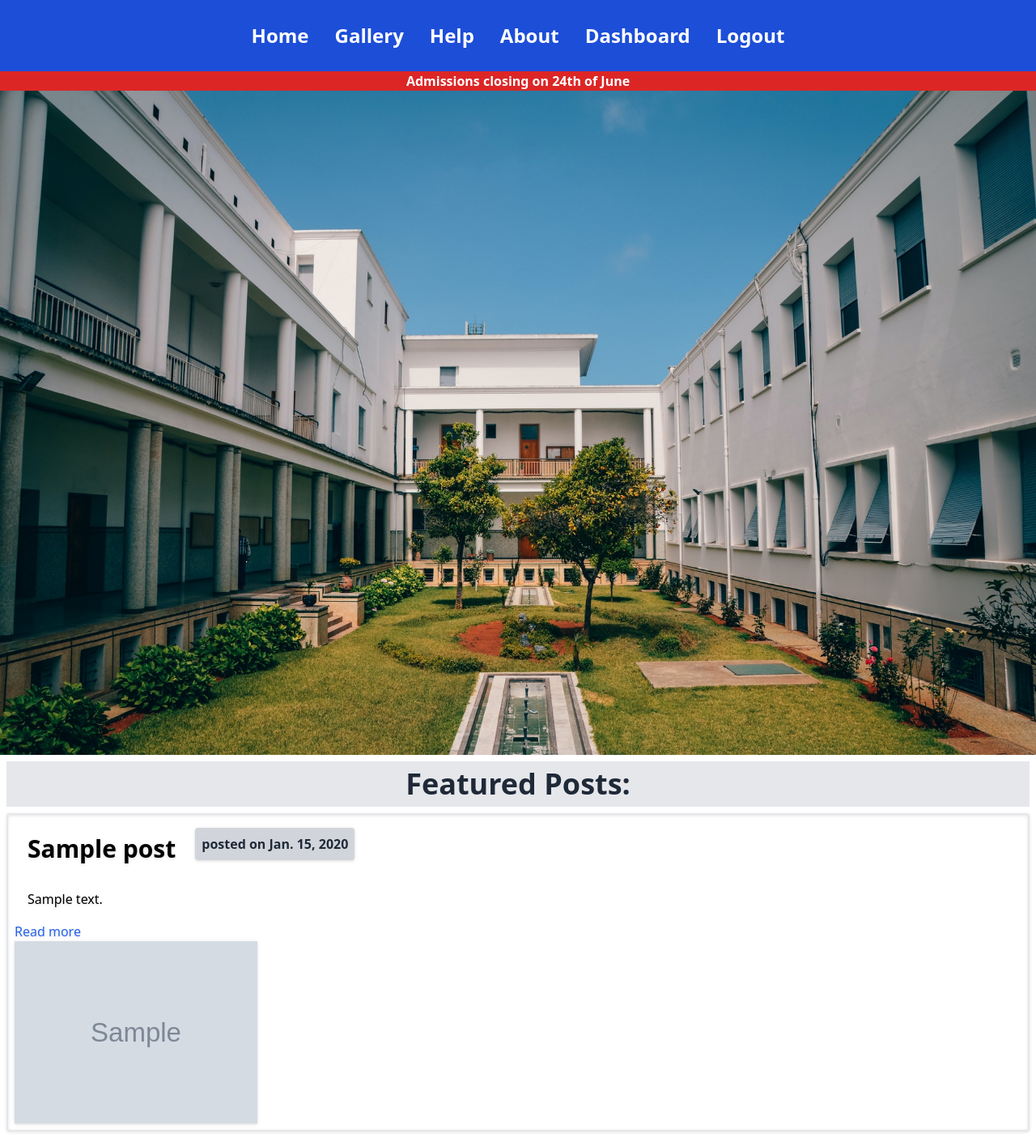
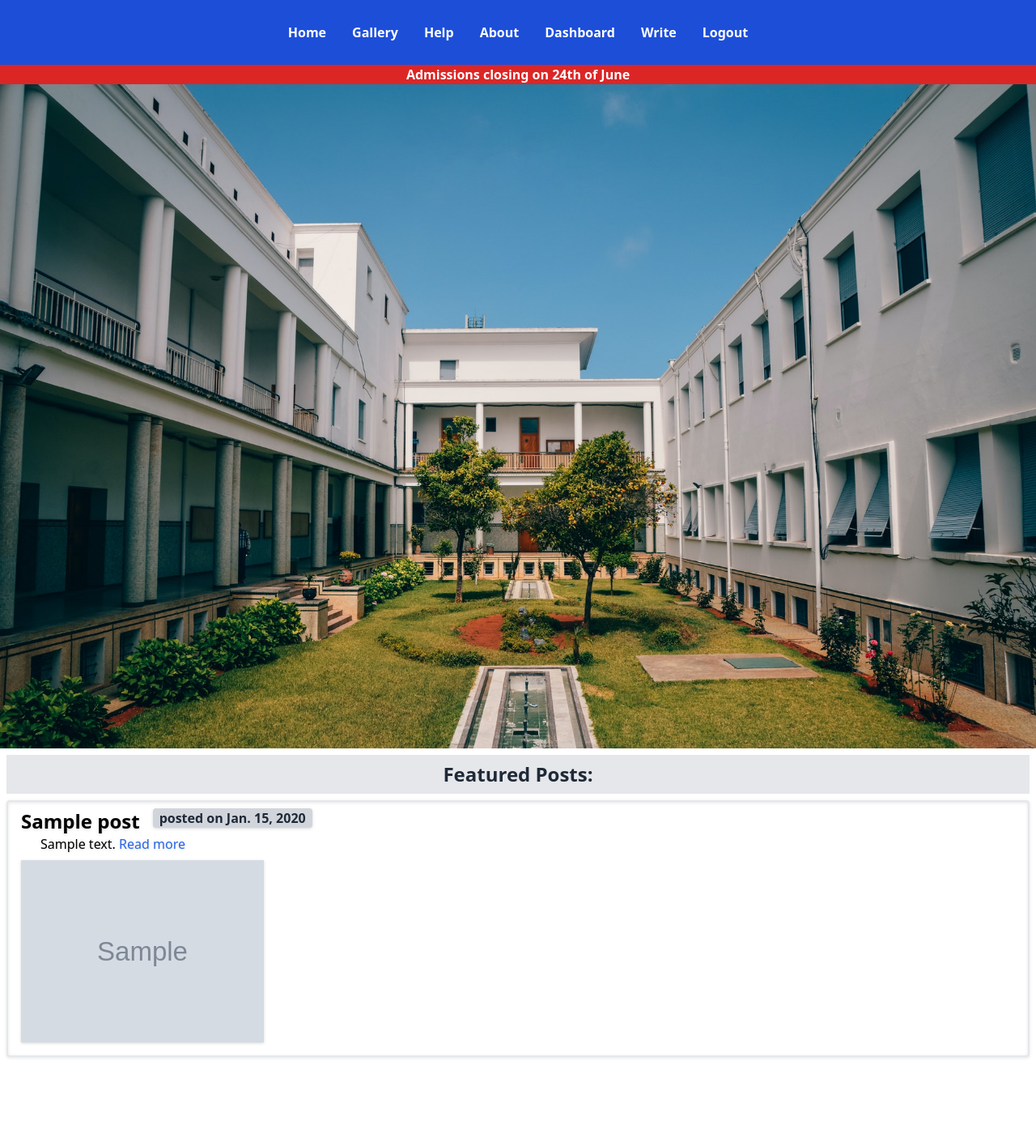
Before and after one commit to ryonistic/brimstone, a Django app: page / in a window 1280 px wide. Shown: the whole page at 81% size. After the commit the page ends 1306 px from the top, so only its background shows below. Run offline with Django 4.2, Linux system fonts and the light colour scheme; a user stored in the database is signed in; tables that the repository leaves empty hold one stand-in row (values such as "Sample post"); grey boxes marked "Sample" are stand-in pictures; some libraries are stand-ins or nearby versions.

Commit message:
fixed some padding on course list and login screen

```diff
--- a/brimstone/blog/views.py
+++ b/brimstone/blog/views.py
@@ -17,7 +17,7 @@ def createpost(request):
                 article = form.save(commit=False)
                 article.author = request.user
                 article.save()
-                messages.success(request, 'Post created successful.')
+                messages.success(request, 'Post created successfully.')
                 return redirect('home')
             else:
                 messages.success(request, 'There was an error with your entries.')
--- a/brimstone/static/css/styles.css
+++ b/brimstone/static/css/styles.css
@@ -476,6 +476,33 @@ Ensure the default browser behavior of the `hidden` attribute.
   margin: 0.5rem;
 }
 
+.m-1 {
+  margin: 0.25rem;
+}
+
+.m-4 {
+  margin: 1rem;
+}
+
+.mx-2 {
+  margin-left: 0.5rem;
+  margin-right: 0.5rem;
+}
+
+.mx-4 {
+  margin-left: 1rem;
+  margin-right: 1rem;
+}
+
+.mx-1 {
+  margin-left: 0.25rem;
+  margin-right: 0.25rem;
+}
+
+.ml-2 {
+  margin-left: 0.5rem;
+}
+
 .block {
   display: block;
 }
@@ -500,6 +527,10 @@ Ensure the default browser behavior of the `hidden` attribute.
   width: 100%;
 }
 
+.table-auto {
+  table-layout: auto;
+}
+
 .table-fixed {
   table-layout: fixed;
 }
@@ -522,10 +553,6 @@ Ensure the default browser behavior of the `hidden` attribute.
 
 .items-center {
   align-items: center;
-}
-
-.justify-start {
-  justify-content: flex-start;
 }
 
 .justify-between {
@@ -588,6 +615,11 @@ Ensure the default browser behavior of the `hidden` attribute.
   background-color: rgb(59 130 246 / var(--tw-bg-opacity));
 }
 
+.bg-gray-100 {
+  --tw-bg-opacity: 1;
+  background-color: rgb(243 244 246 / var(--tw-bg-opacity));
+}
+
 .object-cover {
   -o-object-fit: cover;
      object-fit: cover;
@@ -599,6 +631,31 @@ Ensure the default browser behavior of the `hidden` attribute.
 
 .p-2 {
   padding: 0.5rem;
+}
+
+.py-2 {
+  padding-top: 0.5rem;
+  padding-bottom: 0.5rem;
+}
+
+.px-2 {
+  padding-left: 0.5rem;
+  padding-right: 0.5rem;
+}
+
+.px-3 {
+  padding-left: 0.75rem;
+  padding-right: 0.75rem;
+}
+
+.px-4 {
+  padding-left: 1rem;
+  padding-right: 1rem;
+}
+
+.px-1 {
+  padding-left: 0.25rem;
+  padding-right: 0.25rem;
 }
 
 .text-center {
@@ -613,11 +670,6 @@ Ensure the default browser behavior of the `hidden` attribute.
 .text-2xl {
   font-size: 1.5rem;
   line-height: 2rem;
-}
-
-.text-4xl {
-  font-size: 2.25rem;
-  line-height: 2.5rem;
 }
 
 .font-bold {
@@ -644,6 +696,11 @@ Ensure the default browser behavior of the `hidden` attribute.
   color: rgb(37 99 235 / var(--tw-text-opacity));
 }
 
+.text-blue-800 {
+  --tw-text-opacity: 1;
+  color: rgb(30 64 175 / var(--tw-text-opacity));
+}
+
 .drop-shadow {
   --tw-drop-shadow: drop-shadow(0 1px 2px rgb(0 0 0 / 0.1)) drop-shadow(0 1px 1px rgb(0 0 0 / 0.06));
   filter: var(--tw-blur) var(--tw-brightness) var(--tw-contrast) var(--tw-grayscale) var(--tw-hue-rotate) var(--tw-invert) var(--tw-saturate) var(--tw-sepia) var(--tw-drop-shadow);
--- a/brimstone/templates/dashboard.html
+++ b/brimstone/templates/dashboard.html
@@ -7,7 +7,7 @@
 <p class="font-bold text-gray-800">Time Table</p>
 <p class="bg-gray-300 text-gray-700 font-bold p-2 m-2">Your Timetable: </p>
 <div class="grid place-items-center">
-<table class="table-fixed">
+<table class="table-auto">
   <thead>
     <tr>
       <th class="p-2 m-2 border border-2 bg-gray-400 text-gray-800">Lesson</th>
--- a/brimstone/templates/home.html
+++ b/brimstone/templates/home.html
@@ -6,17 +6,16 @@
 <h1 class="bg-red-600 text-white font-bold text-center">Admissions closing on {{date_of_closing}}</h1>
 <img class="w-full object-cover" style="max-height:820px;" src="{% static 'images/college.jpg' %}" alt="">
 {% if posts %}
-<h1 class="font-bold text-4xl p-2 m-2 text-center bg-gray-200 text-gray-800">Featured Posts: </h1>
+<h1 class="font-bold text-2xl p-2 m-2 text-center bg-gray-200 text-gray-800">Featured Posts: </h1>
 {% for post in posts %}
 <div class="grid p-2 m-2 border rounded border-2 drop-shadow shadow-2">
-  <div class="flex flex-wrap items-start">
-  <h2 class="font-bold p-2 m-2 text-3xl">{{post.title}}</h2>
-  <p class="p-2 m-2 font-bold bg-gray-300 flex items-center text-gray-800 rounded">posted on {{post.date_posted}}
+<div class="flex flex-wrap items-start">
+<h2 class="font-bold px-1 mx-1 text-2xl">{{post.title}}</h2>
+<p class="px-2 mx-2 font-bold bg-gray-300 flex items-center text-gray-800 rounded">posted on {{post.date_posted}}</p>
   </div>
-<p class="p-2 m-2">{{post.content|bleach|truncatechars:150}}</p>
-<a href="{{post.get_absolute_url}}" class="text-blue-600">Read more</a>
+<p class="mx-4 px-4">{{post.content|bleach|truncatechars:150}} <a href="{{post.get_absolute_url}}" class="text-blue-600">Read more</a></p>
 {% if post.image %}
-<img src="{{post.image.url}}" class="img-fluid" style="max-width:300px; max-height:auto;" alt="">
+<img src="{{post.image.url}}" class="img-fluid m-2" style="max-width:300px; max-height:auto;" alt="">
 {% endif %}
 </div>
 {% endfor %}
--- a/brimstone/templates/login.html
+++ b/brimstone/templates/login.html
@@ -1,8 +1,9 @@
 {% extends 'base.html' %}
 {%block title%}Login{%endblock title%}
 {%block content%}
-<div>
+<div class="grid place-items-center h-screen p-2 m-2">
   <form class="form-control p-2 grid m-2" method="POST">
+  <h3 class="text-center font-bold text-blue-800 p-1 m-1 text-3xl">Login</h2>
     {%csrf_token%}
     <input type="text" placeholder="Username" name="username" class="p-2 m-2 form-control border-2 border-blue-600" required/>
     <input type="password" placeholder="Password" name="password" class="p-2 m-2 form-control border-2 border-blue-600" required/>
--- a/brimstone/templates/navbar.html
+++ b/brimstone/templates/navbar.html
@@ -1,17 +1,18 @@
 <nav class="flex flex-wrap justify-around p-1 bg-blue-700 text-white">
   <ul class="flex flex-wrap justify-between p-2">
-    <li class="p-2 m-2 text-white font-bold text-2xl"><a href="{% url 'home' %}">Home</a></li>
-    <li class="p-2 m-2 text-white font-bold text-2xl"><a href="">Gallery</a></li>
-    <li class="p-2 m-2 text-white font-bold text-2xl"><a href="">Help</a></li>
-    <li class="p-2 m-2 text-white font-bold text-2xl"><a href="">About</a></li>
+    <li class="p-2 m-2 text-white font-bold text-1xl"><a href="{% url 'home' %}">Home</a></li>
+    <li class="p-2 m-2 text-white font-bold text-1xl"><a href="">Gallery</a></li>
+    <li class="p-2 m-2 text-white font-bold text-1xl"><a href="">Help</a></li>
+    <li class="p-2 m-2 text-white font-bold text-1xl"><a href="">About</a></li>
     {% if user.is_superuser or user.is_staff %}
-    <li class="p-2 m-2 text-white font-bold text-2xl"><a href="{% url 'dashboard' %}">Dashboard</a></li>
+    <li class="p-2 m-2 text-white font-bold text-1xl"><a href="{% url 'dashboard' %}">Dashboard</a></li>
+    <li class="p-2 m-2 text-white font-bold text-1xl"><a href="{% url 'createpost' %}">Write</a></li>
     {% endif%}
     {% if user.is_authenticated %}
-    <li class="p-2 m-2 text-white font-bold text-2xl"><a href="{% url 'logout' %}">Logout</a></li>
+    <li class="p-2 m-2 text-white font-bold text-1xl"><a href="{% url 'logout' %}">Logout</a></li>
     {% else %}
-    <li class="p-2 m-2 text-white font-bold text-2xl"><a href="{% url 'login' %}">Login</a></li>
-    <li class="p-2 m-2 text-white font-bold text-2xl"><a href="{% url 'register' %}">Register</a></li>
+    <li class="p-2 m-2 text-white font-bold text-1xl"><a href="{% url 'login' %}">Login</a></li>
+    <li class="p-2 m-2 text-white font-bold text-1xl"><a href="{% url 'register' %}">Register</a></li>
     {% endif%}
   </ul>
 </nav>
```
Also changed, not shown: brimstone/templates/list_courses.html (+5 -2 lines).
